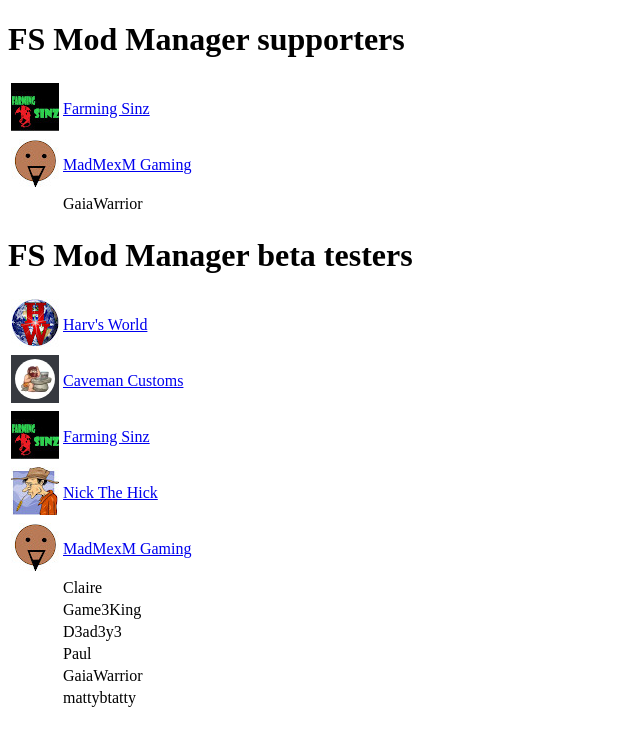
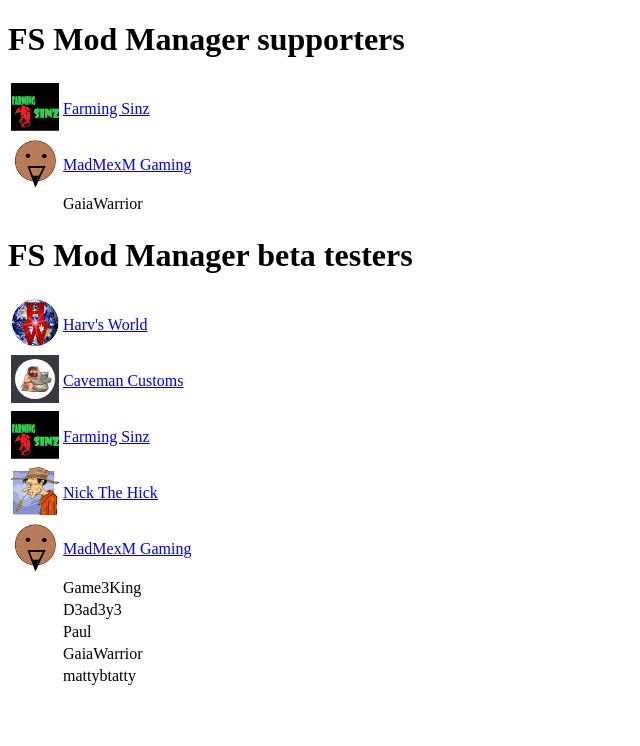
Before and after one commit to pchoiniere/FSModManager, a plain HTML site: page docs/FSModMangerFiles/SupportersAndBetaTesters.html in a window 1280 px wide. Shown: the whole page, without its empty margins (0-640 px from the left). Drawn offline with Linux system fonts and the light colour scheme.

Commit message:
Remove Clair from list

```diff
--- a/docs/FSModMangerFiles/SupportersAndBetaTesters.html
+++ b/docs/FSModMangerFiles/SupportersAndBetaTesters.html
@@ -44,10 +44,6 @@
   </tr>
   <tr>
     <td></td>
-    <td>Claire</td>
-  </tr>
-  <tr>
-    <td></td>
     <td>Game3King</td>
   </tr>
   <tr>
```
